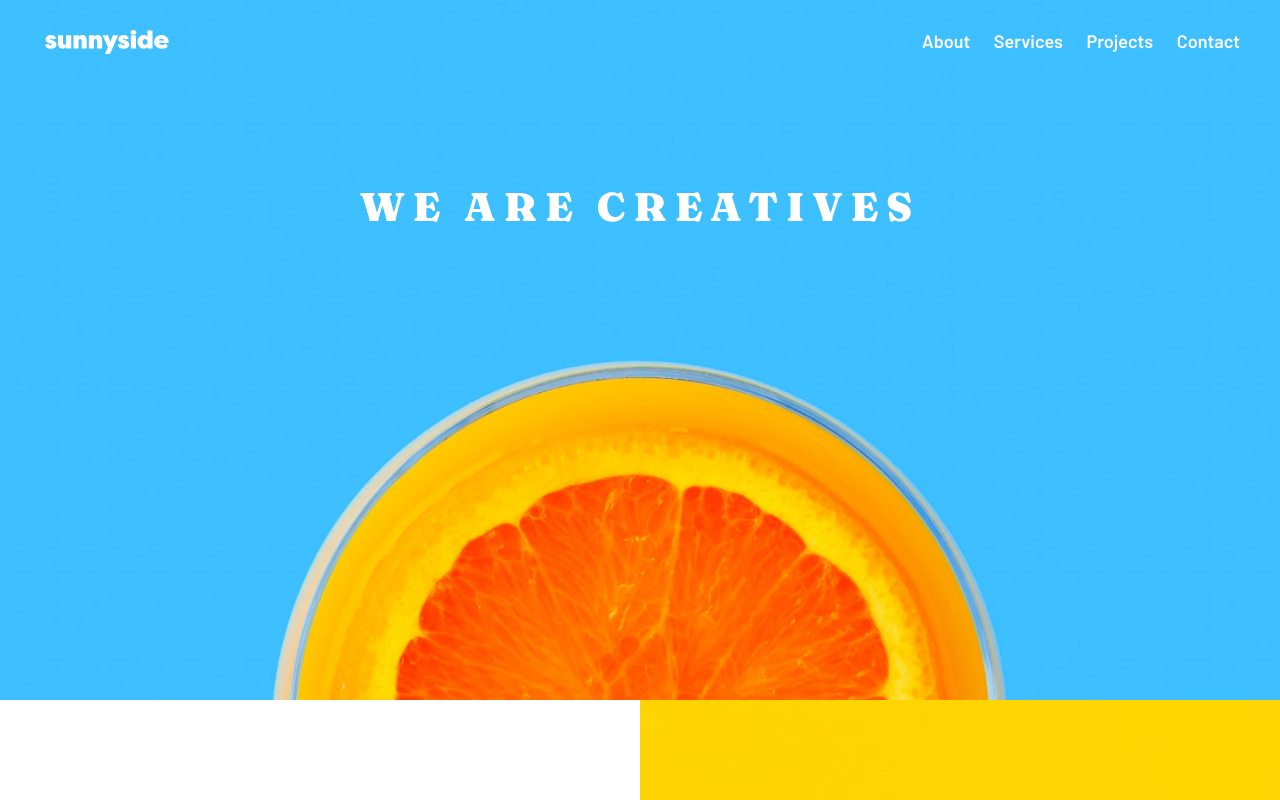
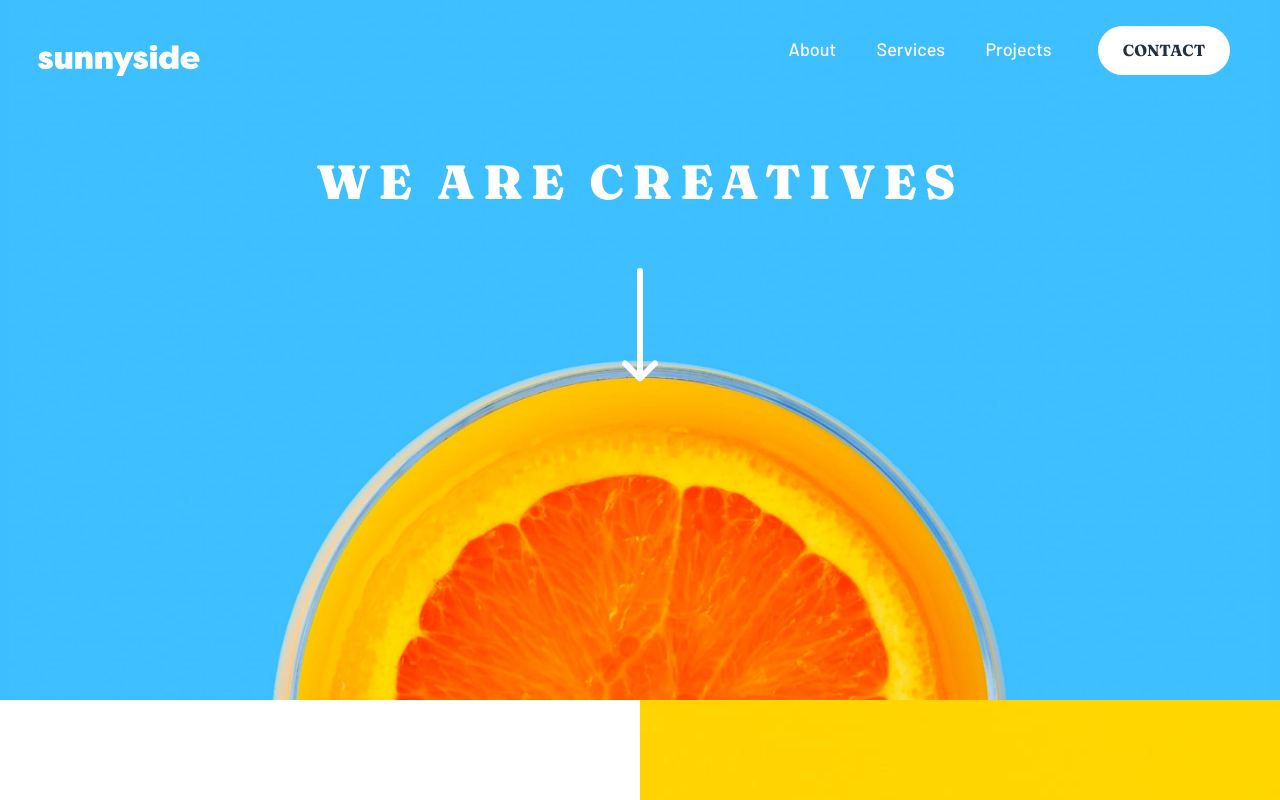
Before and after one commit to Roxan-CE/Sunnyside-agency-landing-page, a website: page index.html in a window 1280 px wide. Shown: the top 800 px of the page. Drawn offline with Linux system fonts and the light colour scheme; files whose address does not match are found by name.

Commit message:
Small fixes

```diff
--- a/CSS/styles.css
+++ b/CSS/styles.css
@@ -4,16 +4,16 @@ body {
   font-weight: 600;
   font-size: 18px;
   max-width: 100vw;
-  color: #8e8c97;
+  color: 	#818498;
 }
 
 h1 {
   font-family: 'Fraunces', sans-serif;
   font-weight: 900;
-  font-size: 2.5rem;
+  font-size: 3rem;
   letter-spacing: 0.5rem;
   text-transform: uppercase;
-  margin: 100px 0;
+  margin: 4% 0;
 }
 
 h2 {
@@ -21,13 +21,13 @@ h2 {
   font-weight: 700;
   font-size: 2.5rem;
   letter-spacing: 0.1rem;
-  color: #000;
+  color: #23303e;
 }
 
 h3 {
   font-family: 'Fraunces', sans-serif;
-  font-weight: 700;
-  font-size: 1.5rem;
+  font-weight: 900;
+  font-size: 1.7rem;
 }
 
 h4 {
@@ -43,7 +43,52 @@ p {
   line-height: 1.5;
 }
 
+/* MENU */
+
+.logo {
+  margin: 0 3%;
+  padding: 3.5% 0;
+  float: left;
+}
+
+.logo img {
+  width: 130%;
+}
+
+ul {
+  list-style-type: none;
+  margin: 0;
+  padding: 0;
+}
+
+ul li {
+  display: inline;
+  padding: 0 1.5%;
+  font-weight: 500;
+}
+
+.menu {
+  text-align: right;
+  padding: 2%;
+}
+
+.menu-btn {
+  font-family: 'Fraunces', sans-serif;
+  font-size: 1rem;
+  font-weight: 700;
+  color: #23303e;
+  border: none;
+  text-transform: uppercase;
+  margin: 0 2%;
+  -webkit-border-radius: 28;
+  -moz-border-radius: 28;
+  border-radius: 28px;
+  background: #FFFFFF;
+  padding: 1.2% 2%;
+}
+
 /* HEADING */
+
 .heading {
   color: #FFF;
   text-align: center;
@@ -55,27 +100,11 @@ p {
   background-position: center;
 }
 
-/* MENU */
-ul {
-  list-style-type: none;
-  margin: 0;
-  padding: 0;
+.arrow-down {
+  margin-top: 4.5%;
 }
 
-ul li {
-  display: inline;
-  padding: 0 10px;
-}
-
-.menu {
-  text-align: right;
-  padding: 30px;
-}
-
-.logo {
-  margin: 0 15px;
-  float: left;
-}
+/* TRANSFORM SECTION */
 
 .box-sections {
   width: 100%;
@@ -84,8 +113,6 @@ ul li {
 }
 
 
-
-/* TRANSFORM SECTION */
 .transform {
   width: 50%;
   height: 600px;
@@ -142,8 +169,13 @@ ul li {
   font-family: 'Fraunces', sans-serif;
   font-weight: 900;
   font-size: 1rem;
-  color: #000;
+  color: 	#23303e;
   text-decoration: none;
+
+}
+
+.standout.learn-more {
+
 }
 
 /* GRAPHIC DESIGN AND PHOTOGRAPY SECTION*/
@@ -157,11 +189,15 @@ ul li {
 }
 
 .graphic-design div {
-  color: #25564b;
+  color: #22594e;
   text-align: center;
   position: relative;
-  top: 35%;
+  top: 33%;
   padding: 23%;
+}
+
+.graphic-design p {
+  color: #3f7a6e;
 }
 
 .photography {
@@ -177,7 +213,7 @@ ul li {
   color: #19536b;
   text-align: center;
   position: relative;
-  top: 35%;
+  top: 33%;
   padding: 23%;
 }
 
@@ -204,7 +240,8 @@ ul li {
 }
 
 .testimonial p {
-  color:	#5a636c;
+  color: #616a75;
+  line-height: 1.8;
 }
 
 .signature {
@@ -212,7 +249,7 @@ ul li {
 }
 
 .signature h3 {
-  color: #000;
+  color: 	#23303e;
   font-size: 1.2rem;
   padding-top: 2%;
   margin-bottom: 0;
@@ -258,7 +295,7 @@ ul li {
 }
 
 .social-media {
-  padding: 5%;
+  padding: 6%;
 }
 
 .social-media  a {
--- a/index.html
+++ b/index.html
@@ -15,7 +15,7 @@
 
   <link rel="preconnect" href="https://fonts.googleapis.com">
   <link rel="preconnect" href="https://fonts.gstatic.com" crossorigin>
-  <link href="https://fonts.googleapis.com/css2?family=Barlow:wght@600&family=Fraunces:wght@700;900&display=swap" rel="stylesheet">
+  <link href="https://fonts.googleapis.com/css2?family=Barlow:wght@400;500;600&family=Fraunces:wght@700;900&display=swap" rel="stylesheet">
 
   <!-- Feel free to remove these styles or customise in your own stylesheet 👍 -->
   <style>
@@ -39,16 +39,16 @@
 
   <div class="heading">
 
+    <div class="logo">
+      <img src="images/logo.svg" alt="logo">
+    </div>
+
     <div class="menu">
-
-      <div class="logo">
-        <img src="images/logo.svg" alt="logo">
-      </div>
       <ul>
         <li>About</li>
         <li>Services</li>
         <li>Projects</li>
-        <li>Contact</li>
+        <button class="menu-btn">Contact</button>
       </ul>
 
     </div>
@@ -56,7 +56,10 @@
 
     <h1>We are creatives</h1>
 
-    <a href="#"><img src="" alt=""></a>
+    <div class="arrow-down">
+      <a href="#"><img src="images/icon-arrow-down.svg" alt=""></a>
+    </div>
+
 
   </div>
 
```
